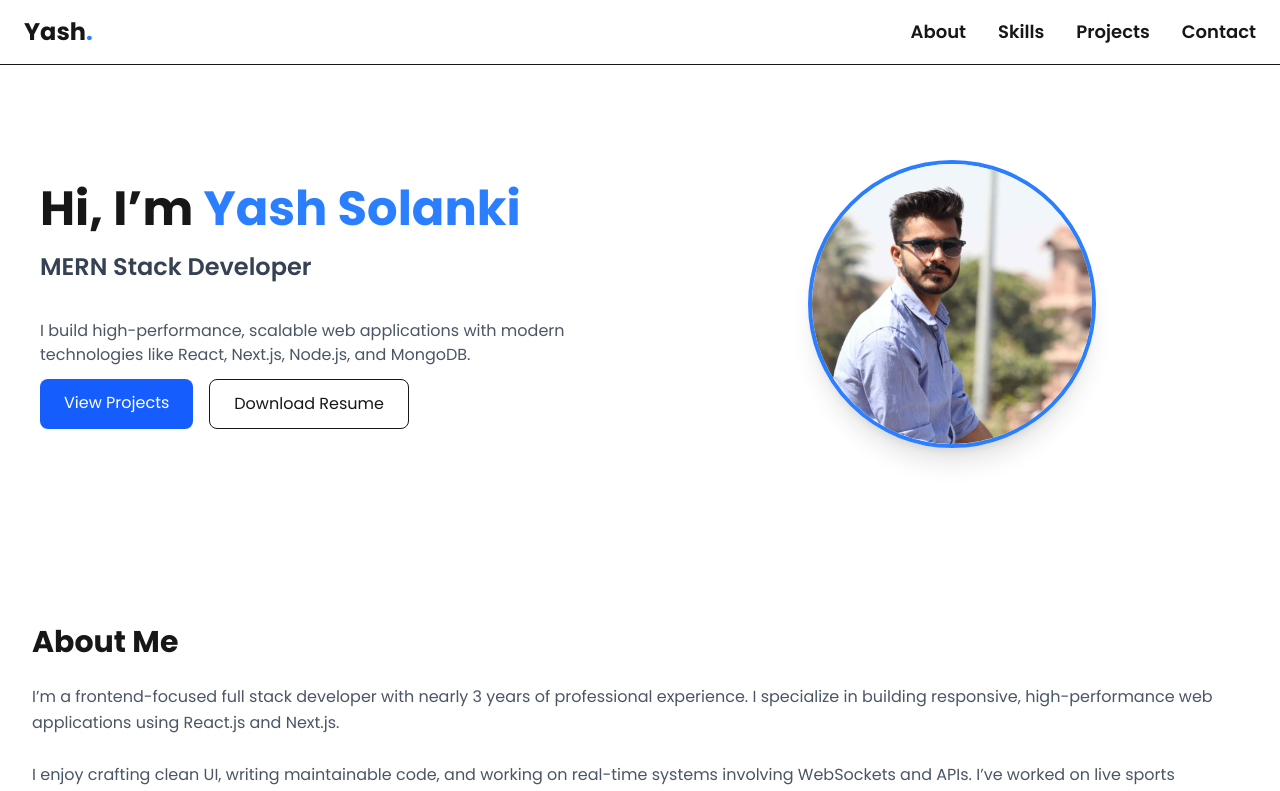
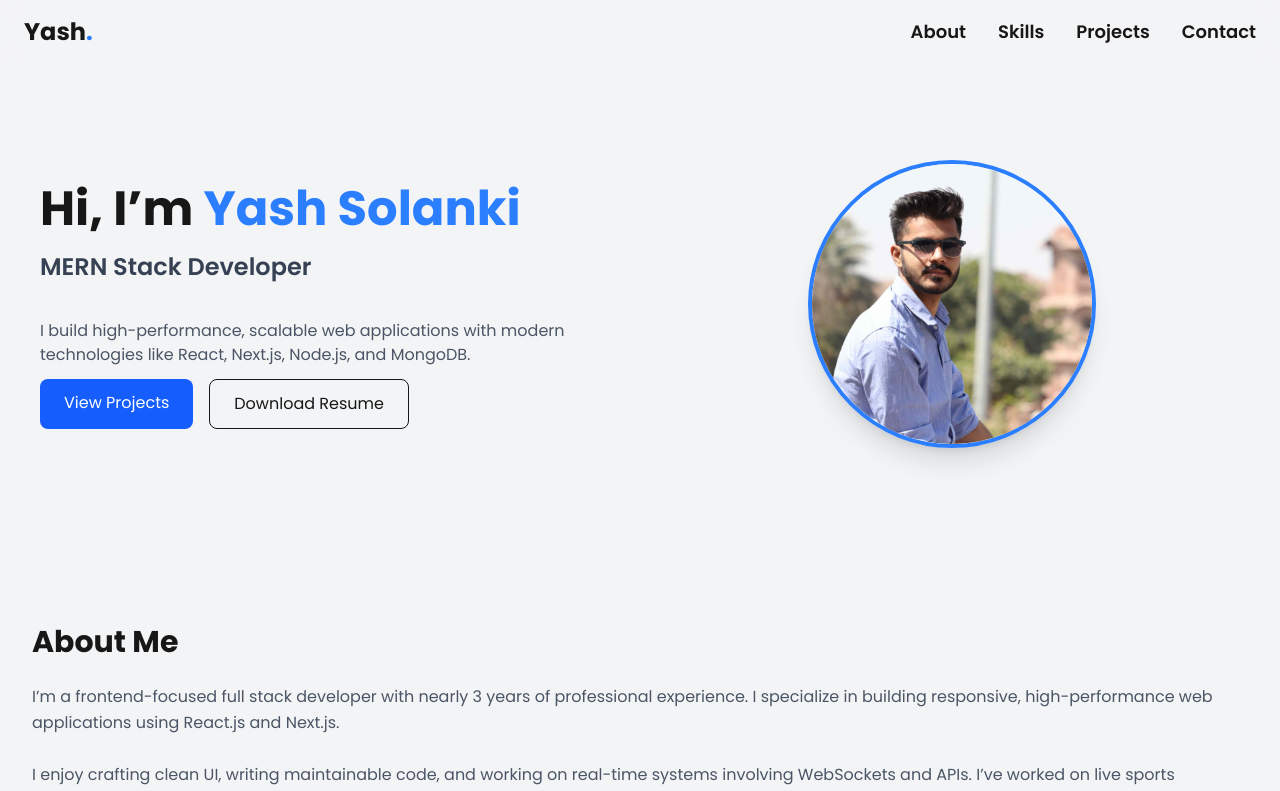
Before and after one commit to Yash0770/portfolio, a Next.js app: page / in a window 1280 px wide. Shown: the top 791 px of the page. Built offline with nearby package versions, Linux system fonts and the light colour scheme.

Commit message:
feat: add Contact section to Home component and update Navbar background color

```diff
--- a/app/page.tsx
+++ b/app/page.tsx
@@ -9,12 +9,14 @@ import Skills from "@/components/Skills";
 export default function Home() {
   return (
     <>
+    <main className="bg-gray-100 dark:bg-black min-h-screen">
       <Hero/>
       <AnimatedSection><About /></AnimatedSection>
       <AnimatedSection delay={0.1}><Skills /></AnimatedSection>
       <AnimatedSection delay={0.2}><Projects /></AnimatedSection>
       <AnimatedSection delay={0.3}><Resume /></AnimatedSection>
       <AnimatedSection delay={0.4}><Contact /></AnimatedSection>
+    </main>
     </>
   );
 }
--- a/components/Navbar.tsx
+++ b/components/Navbar.tsx
@@ -17,7 +17,7 @@ export default function Navbar() {
       initial={{ y: -80, opacity: 0 }}
       animate={{ y: 0, opacity: 1 }}
       transition={{ duration: 0.6 }}
-      className="fixed top-0 left-0 w-full z-50 backdrop-blur bg-white/70 dark:bg-black/60 border-b"
+      className="fixed top-0 left-0 w-full z-50 backdrop-blur bg-[#f3f4f680] dark:bg-black/60"
     >
       <nav className="max-w-7xl mx-auto px-6 h-16 flex items-center justify-between">
         {/* Logo */}
--- a/package.json
+++ b/package.json
@@ -14,7 +14,8 @@
     "framer-motion": "^12.34.0",
     "next": "16.1.6",
     "react": "19.2.3",
-    "react-dom": "19.2.3"
+    "react-dom": "19.2.3",
+    "react-icons": "^5.6.0"
   },
   "devDependencies": {
     "@tailwindcss/postcss": "^4",
```
Also changed, not shown: 1 other file (tests, documents, lock files or other folders).
